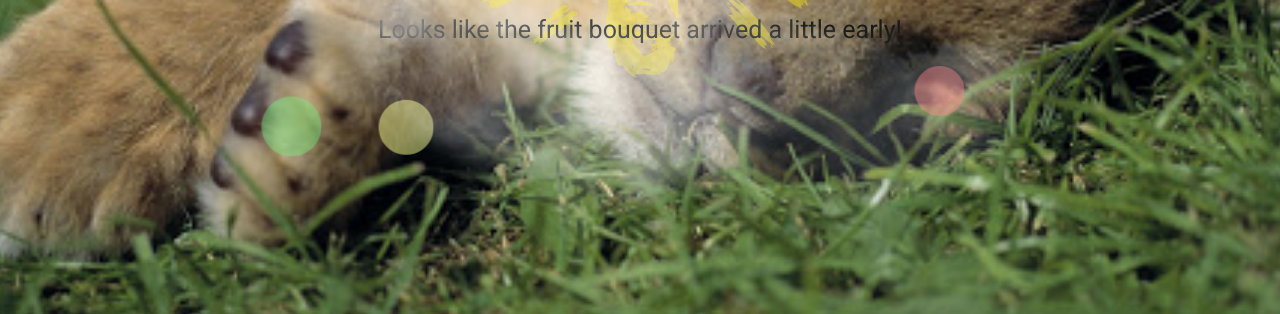
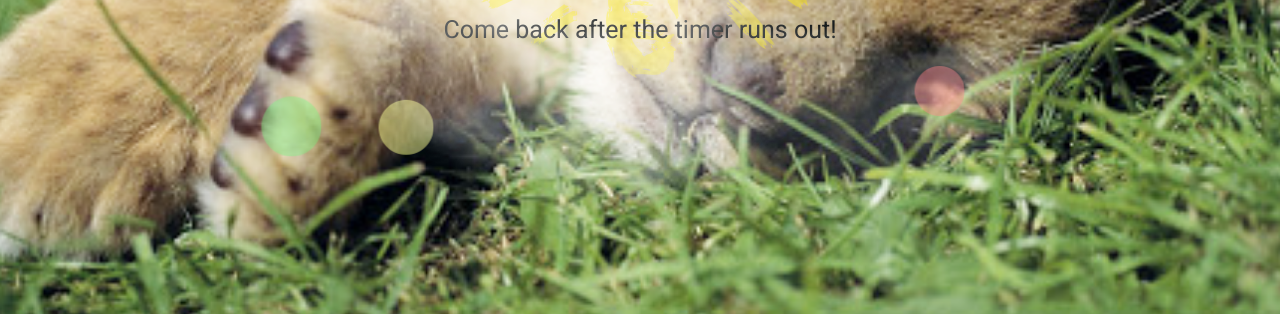
Before and after one commit to sw5813/countdown, a plain HTML site: page index.html in a window 1280 px wide. Shown: the part 486-800 px from the top of the page. Drawn offline with Linux system fonts and the light colour scheme.

Commit message:
brighten background, update message

```diff
--- a/css/style.css
+++ b/css/style.css
@@ -140,7 +140,7 @@ h2 {
 
 /* Background */
 .background {
-  background: url(../images/lion.jpg) no-repeat 50% 100%;
+  background: url(../images/lion.png) no-repeat 50% 100%;
   bottom: -20px;
   background-size: cover;
   position: absolute;
--- a/index.html
+++ b/index.html
@@ -72,11 +72,11 @@
                 <li class="layer" data-depth="0.30">
                     <div class="hero">
                         <h1 id="countdown">
-                            Looks like the fruit bouquet arrived a little early!
+                            Come back after the timer runs out!
                         </h1>
 
                         <p class="sub-title">
-                            Looks like the fruit bouquet arrived a little early!
+                            Come back after the timer runs out!
                         </p>
                     </div>
                 </li>
```
Also changed, not shown: images/lion.jpg (deleted), images/lion.png (added).
